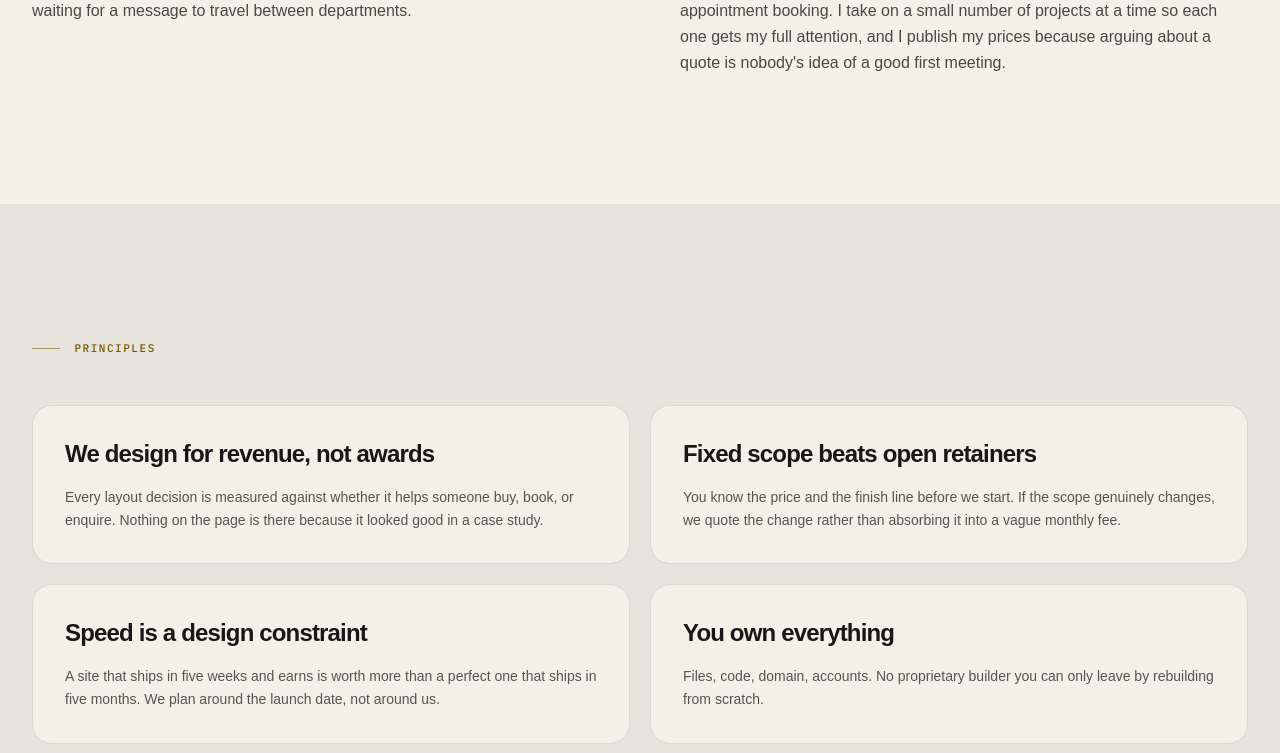
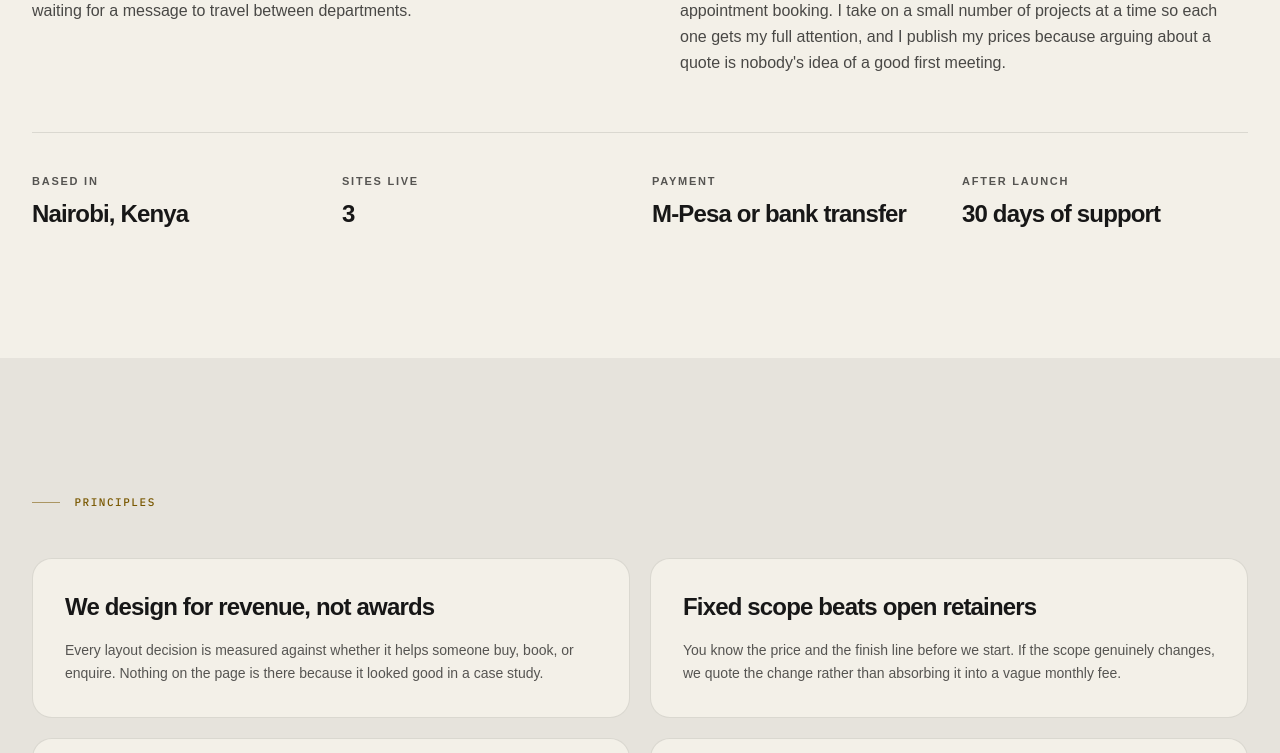
Before and after one commit to Ap-chaz/AlvanInc-Web, a React (Vite) app in the folder AlvanInc/: page /about in a window 1280 px wide. Shown: the part 860-1613 px from the top of the page. Built offline with nearby package versions, Linux system fonts and the light colour scheme; a web font is replaced by a local one.

Commit message:
Add portrait and quick facts to About

```diff
--- a/AlvanInc/src/pages/about.jsx
+++ b/AlvanInc/src/pages/about.jsx
@@ -6,9 +6,16 @@ import { Button } from "@/components/alvan/button";
 import { PageHeader, Eyebrow } from "@/components/alvan/ui";
 import { PRINCIPLES } from "@/lib/alvan-data";
 
-// To show your real photo: put the file in /public (e.g. /public/alvan.webp) and set PORTRAIT = "/alvan.webp".
-// While it is null, a clean "AN" monogram is shown instead.
-const PORTRAIT = null;
+// Portrait lives in /public/alvan.webp (4:5). Set to null to fall back to the "AN" monogram.
+const PORTRAIT = "/alvan.webp";
+
+// Only facts that are true today. Update these as the studio grows.
+const FACTS = [
+  { label: "Based in", value: "Nairobi, Kenya" },
+  { label: "Sites live", value: "3" },
+  { label: "Payment", value: "M-Pesa or bank transfer" },
+  { label: "After launch", value: "30 days of support" },
+];
 
 export default function About() {
   useHead(SEO["/about"]);
@@ -46,6 +53,16 @@ export default function About() {
             </p>
           </Reveal>
         </div>
+        <Reveal delay={200}>
+          <dl className="mt-14 grid grid-cols-2 gap-x-6 gap-y-8 border-t border-black/10 pt-10 lg:grid-cols-4">
+            {FACTS.map((f) => (
+              <div key={f.label}>
+                <dt className="label-mono text-black/65">{f.label}</dt>
+                <dd className="display-tight mt-2 text-xl sm:text-2xl">{f.value}</dd>
+              </div>
+            ))}
+          </dl>
+        </Reveal>
       </section>
 
       <section className="surface-light-deep px-5 py-24 sm:px-8 sm:py-32">
```
Also changed, not shown: AlvanInc/public/alvan.webp (added).
